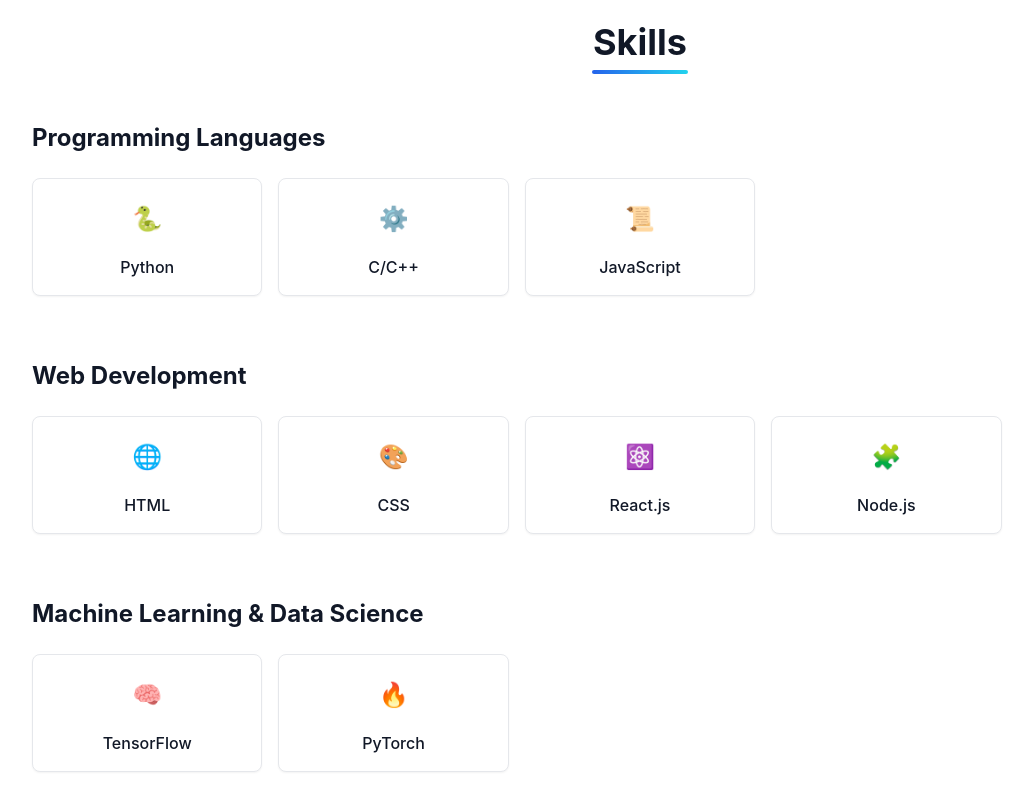
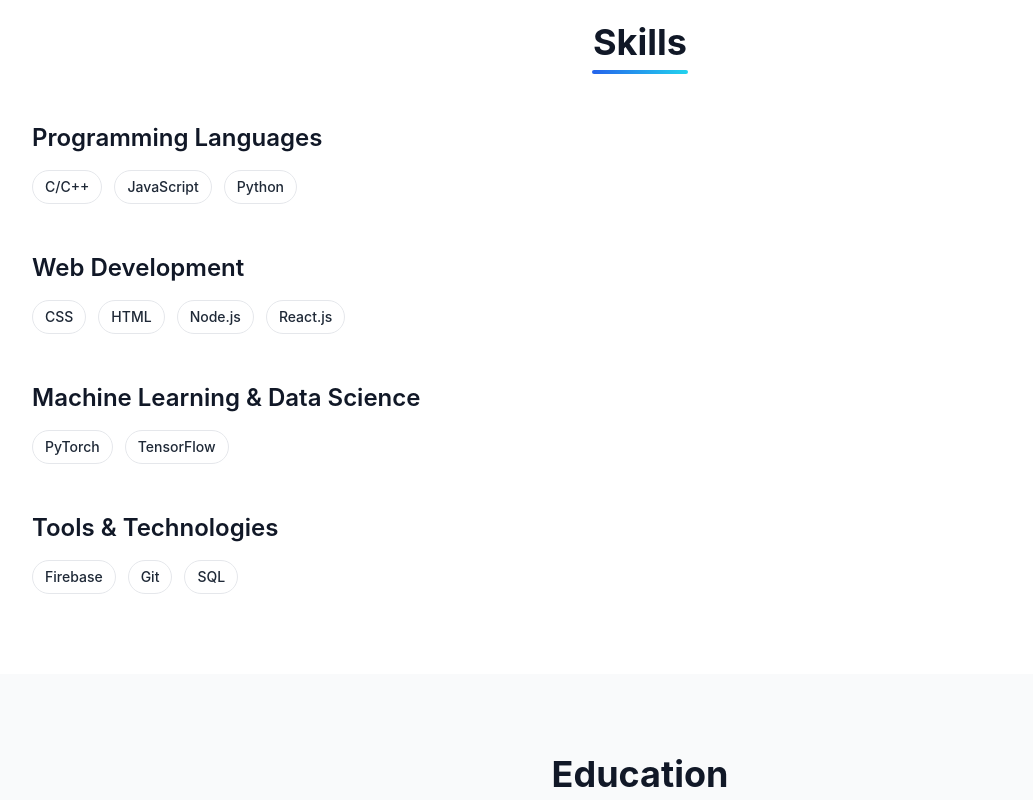
Before and after one commit to curtischen03/Portfolio, a React (Vite) app: page / in a window 1280 px wide. Shown: the part 2680-3480 px from the top of the page, without its empty margins (0-1033 px from the left). Built offline with nearby package versions, Linux system fonts and the light colour scheme.

Commit message:
add details

```diff
--- a/src/components/Education.tsx
+++ b/src/components/Education.tsx
@@ -38,7 +38,7 @@
       <div className="container mx-auto px-4 sm:px-6 lg:px-8">
         <SectionTitle>Education</SectionTitle>
 
-        <div className="mt-12 max-w-4xl mx-auto">
+        <div className="mt-12 max-w-4xl mx-auto space-y-8">
           {educationData.map((edu) => (
             <div
               key={edu.id}
--- a/src/components/Footer.tsx
+++ b/src/components/Footer.tsx
@@ -10,7 +10,7 @@
           <div className="mb-6 md:mb-0">
             <h2 className="text-2xl font-bold text-blue-400">Curtis Chen</h2>
             <p className="text-gray-400 mt-2">
-              Computer Science Student & Software Engineer
+              Software and Machine Learning Engineer
             </p>
           </div>
 
--- a/src/components/Skills.tsx
+++ b/src/components/Skills.tsx
@@ -37,34 +37,33 @@
       <div className="container mx-auto px-4 sm:px-6 lg:px-8">
         <SectionTitle>Skills</SectionTitle>
 
-        <div className="mt-12 space-y-16">
-          {skillCategories.map((category) => (
-            <div key={category.id} className="space-y-6">
-              <h3 className="text-2xl font-bold text-gray-900 dark:text-white">
-                {category.name}
-              </h3>
+        <div className="mt-12 space-y-12">
+          {skillCategories.map((category) => {
+            const categorySkills = skillsData
+              .filter((skill) => skill.category === category.id)
+              .sort((a, b) => a.name.localeCompare(b.name));
 
-              <div className="grid grid-cols-2 sm:grid-cols-3 md:grid-cols-4 lg:grid-cols-5 gap-4">
-                {skillsData
-                  .filter((skill) => skill.category === category.id)
-                  .map((skill) => (
-                    <div
+            if (categorySkills.length === 0) return null;
+
+            return (
+              <div key={category.id} className="space-y-4">
+                <h3 className="text-2xl font-semibold text-gray-900 dark:text-white">
+                  {category.name}
+                </h3>
+
+                <div className="flex flex-wrap gap-3">
+                  {categorySkills.map((skill) => (
+                    <span
                       key={skill.id}
-                      className="bg-white dark:bg-gray-800 rounded-lg shadow-sm hover:shadow-lg border border-gray-200 dark:border-gray-700 p-4 transition-all duration-300 hover:scale-105 hover:-translate-y-0.5 flex flex-col items-center text-center ring-1 ring-transparent hover:ring-blue-400/30"
+                      className="px-3 py-1.5 rounded-full border border-gray-200 dark:border-gray-700 bg-white dark:bg-gray-800 text-sm font-medium text-gray-800 dark:text-gray-200 hover:border-gray-300 dark:hover:border-gray-600 transition-colors"
                     >
-                      <div className="w-12 h-12 flex items-center justify-center mb-3">
-                        <div className={`text-2xl ${skill.iconColor}`}>
-                          {skill.icon}
-                        </div>
-                      </div>
-                      <h4 className="font-medium text-gray-900 dark:text-white">
-                        {skill.name}
-                      </h4>
-                    </div>
+                      {skill.name}
+                    </span>
                   ))}
+                </div>
               </div>
-            </div>
-          ))}
+            );
+          })}
         </div>
       </div>
     </section>
```
